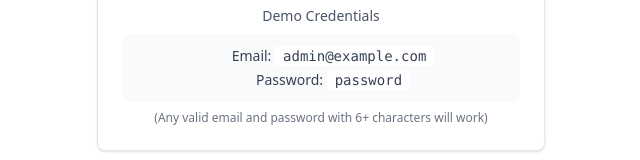
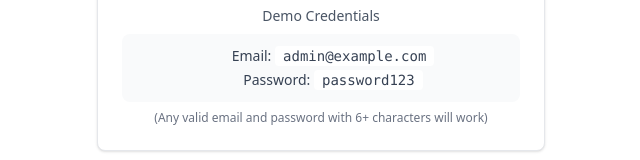
Before and after one commit to Gigih1996/task-management-frontend, a Vue app: page /login in a window 1280 px wide. Shown: the part 523-683 px from the top of the page, without its empty margins (319-959 px from the left). Built offline with nearby package versions, Linux system fonts and the light colour scheme; some icons are missing.

Commit message:
update password

```diff
--- a/src/views/Login/Index.vue
+++ b/src/views/Login/Index.vue
@@ -144,7 +144,7 @@ async function handleLogin() {
               </p>
               <p class="flex items-center justify-center gap-2">
                 <Icon icon="mdi:key" width="16" />
-                <span>Password: <code class="bg-white px-2 py-0.5 rounded">password</code></span>
+                <span>Password: <code class="bg-white px-2 py-0.5 rounded">password123</code></span>
               </p>
             </div>
             <p class="text-xs text-gray-500 mt-2">
```
